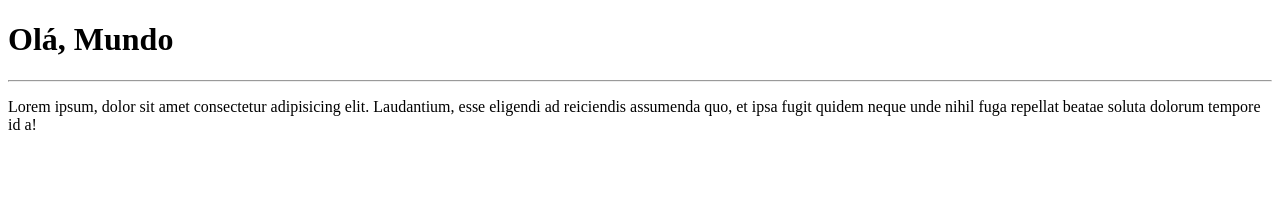
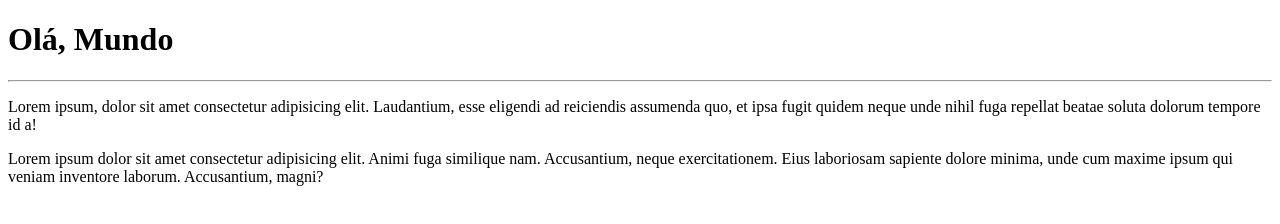
Before and after one commit to ketty-santos-dev/ola-mundo, a plain HTML site: page SITE - EXEMPLO/index.html in a window 1280 px wide. Drawn offline with Linux system fonts and the light colour scheme.

Commit message:
adc um paragrafo

```diff
--- a/SITE - EXEMPLO/index.html
+++ b/SITE - EXEMPLO/index.html
@@ -9,5 +9,6 @@
     <h1>Olá, Mundo</h1>
     <hr>
     <p>Lorem ipsum, dolor sit amet consectetur adipisicing elit. Laudantium, esse eligendi ad reiciendis assumenda quo, et ipsa fugit quidem neque unde nihil fuga repellat beatae soluta dolorum tempore id a!</p>
+<p>Lorem ipsum dolor sit amet consectetur adipisicing elit. Animi fuga similique nam. Accusantium, neque exercitationem. Eius laboriosam sapiente dolore minima, unde cum maxime ipsum qui veniam inventore laborum. Accusantium, magni?</p>
 </body>
 </html>
```
